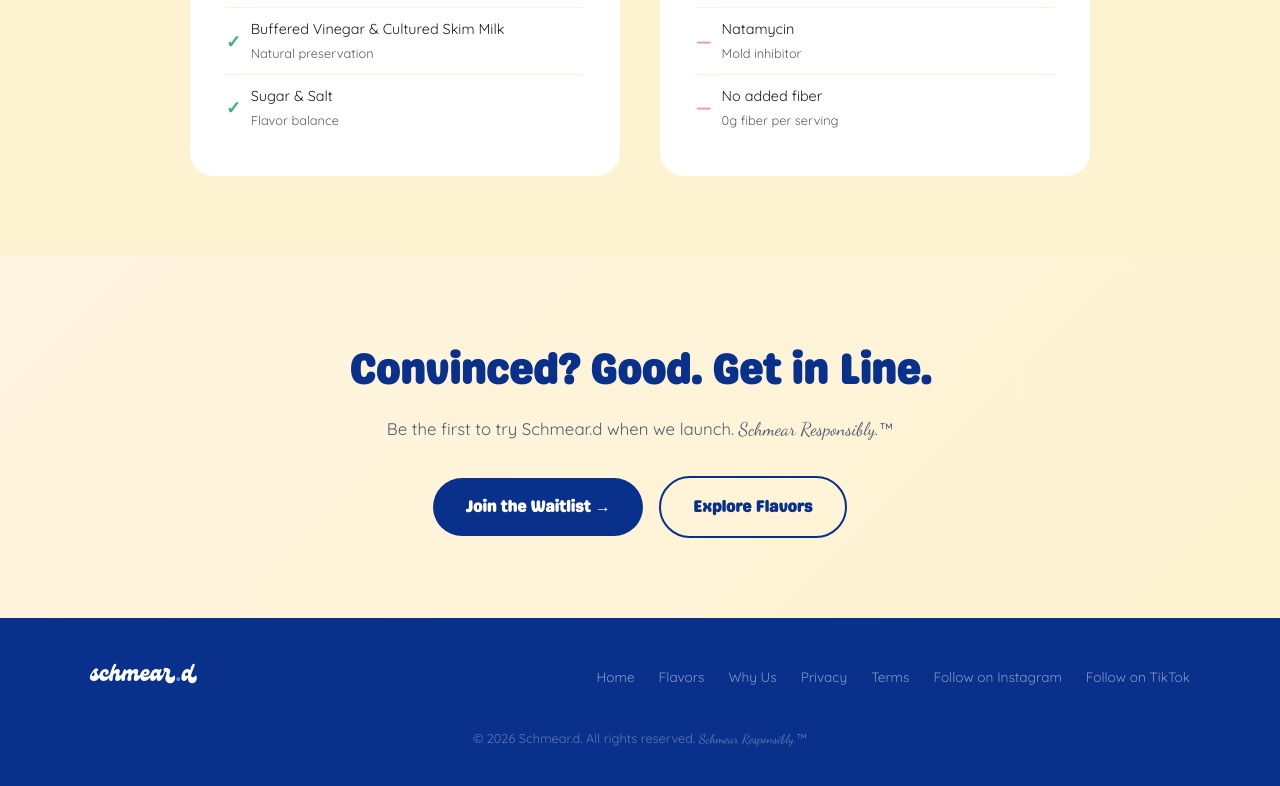
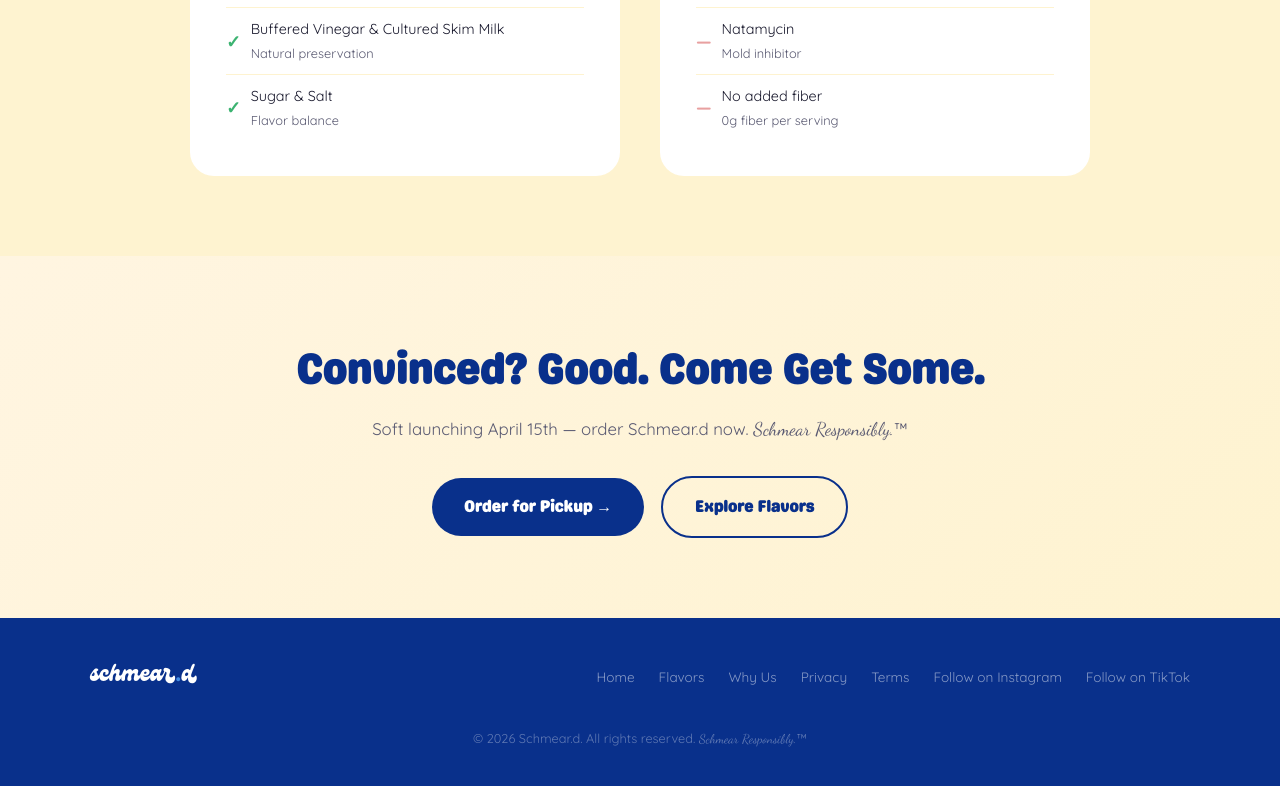
Before and after one commit to davidabraham-dotcom/eatschmeard-site, a website: page compare.html in a window 1280 px wide. Shown: the part 4303-5089 px from the top of the page. Drawn offline with Linux system fonts and the light colour scheme.

Commit message:
Switch launch copy to April 15th Soft Launch

```diff
--- a/compare.html
+++ b/compare.html
@@ -530,10 +530,10 @@ footer { background: var(--navy); color: var(--white); padding: 40px 24px; }
 
 <!-- CTA -->
 <section class="cta-banner">
-  <h2>Convinced? Good. Get in Line.</h2>
-  <p>Be the first to try Schmear.d when we launch. <span style="font-family:'Dancing Script',cursive;font-size:1.1em">Schmear Responsibly.</span>™</p>
+  <h2>Convinced? Good. Come Get Some.</h2>
+  <p>Soft launching April 15th — order Schmear.d now. <span style="font-family:'Dancing Script',cursive;font-size:1.1em">Schmear Responsibly.</span>™</p>
   <div>
-    <a href="index.html#signup" class="btn btn-primary">Join the Waitlist →</a>
+    <a href="order.html" class="btn btn-primary">Order for Pickup →</a>
     <a href="products.html" class="btn btn-secondary">Explore Flavors</a>
   </div>
 </section>
```
Also changed, not shown: index.html (+3 -3 lines).
